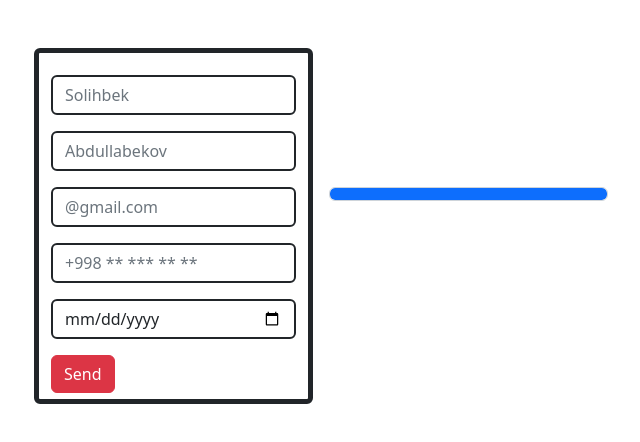
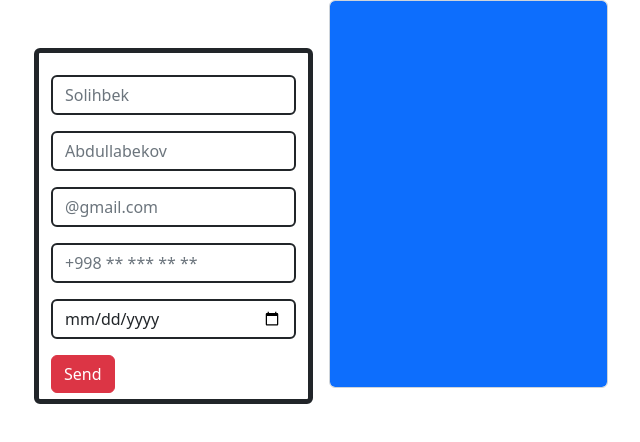
Before and after one commit to solixbek03/jsContactSecond, a plain HTML site: page index.html in a window 1280 px wide. Shown: the whole page, without its empty margins (311-951 px from the left). Drawn offline with Linux system fonts and the light colour scheme.

Commit message:
add second change

```diff
--- a/index.html
+++ b/index.html
@@ -8,7 +8,7 @@
   <link rel="stylesheet" href="./bootstrap.css">
 </head>
 <body>
-  <div class="container d-flex justify-content-center align-items-center">
+  <div class="container d-flex justify-content-center">
     <form class="js-hero__form form-control mt-5 w-25 border border-5 border-dark">
       <input class="js-hero__input-firstname form-control w-100 border border-2 border-dark mt-3" placeholder="Solihbek" type="text" required>
 
```
